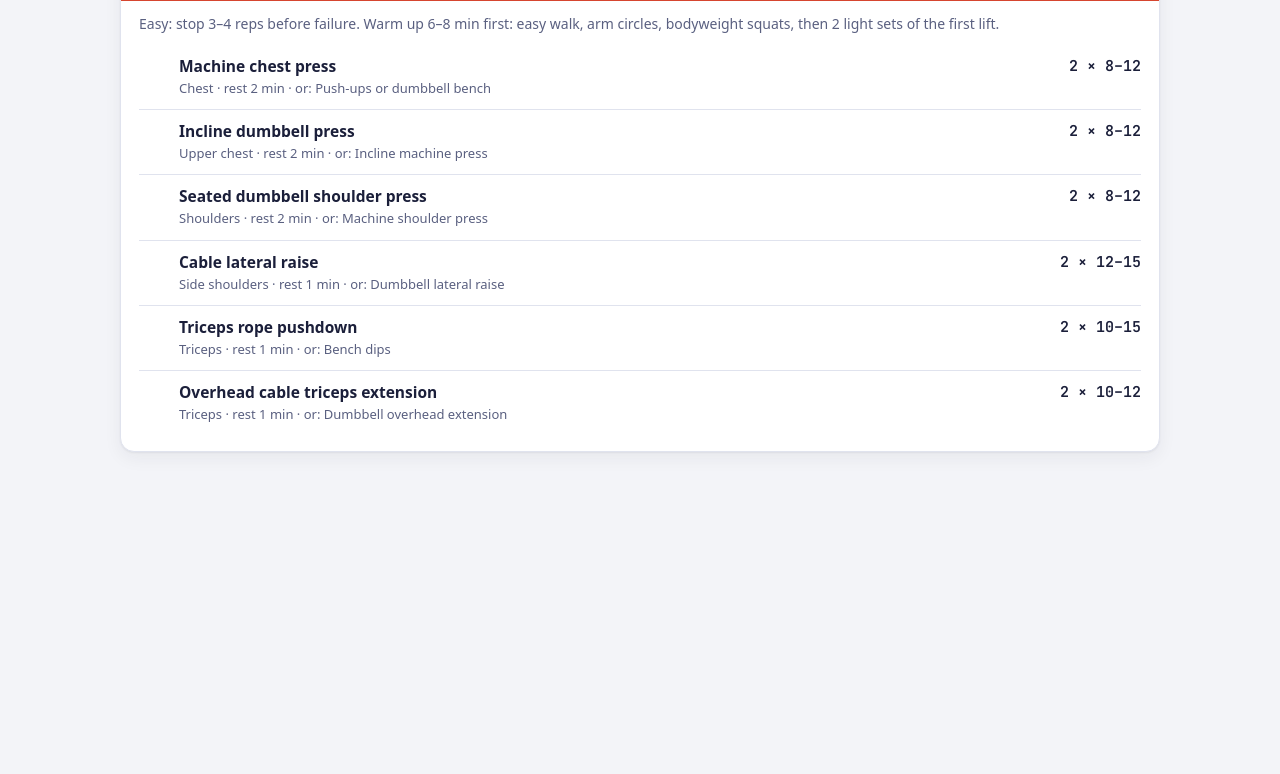
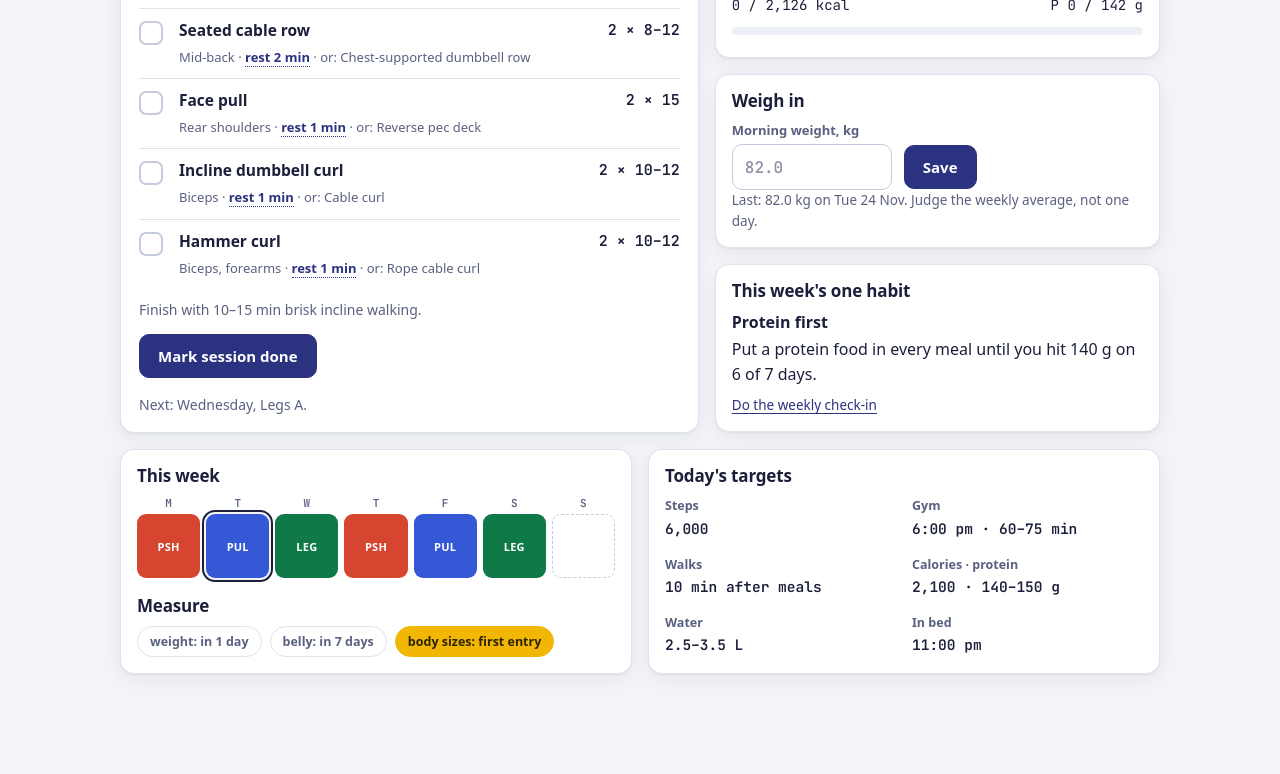
Before and after one commit to code-harmony0/fitness-plan, a plain HTML site: page index.html in a window 1280 px wide. Shown: the part 563-1337 px from the top of the page. Before the commit the page ends 1115 px from the top, so only its background shows below. Drawn offline with Linux system fonts and the light colour scheme.

Commit message:
Start plan on current week by default
Co-Authored-By: Claude Sonnet 5.5 <noreply@anthropic.com>

```diff
--- a/index.html
+++ b/index.html
@@ -814,7 +814,7 @@ function addDays(d,n){ var x=new Date(d.getFullYear(),d.getMonth(),d.getDate()+n
 function mondayOf(d){ return addDays(d,-((d.getDay()+6)%7)); }
 function diffDays(a,b){ return Math.round((a-b)/86400000); }
 function nextMonday(){ var t=new Date(); t=new Date(t.getFullYear(),t.getMonth(),t.getDate()); var add=(8-t.getDay())%7; return addDays(t,add); }
-function fresh(){ return {profile:{age:27,weight:82,height:170,about:"desk job"},start:fmt(nextMonday()),done:{},test:{},ex:{},eat:{},checks:{},log:[{id:"base",date:todayStr(),weight:82,belly:40,waist:36,biceps:13,thigh:23.5,note:"baseline",base:true}]}; }
+function fresh(){ return {profile:{age:27,weight:82,height:170,about:"desk job"},start:fmt(mondayOf(new Date())),done:{},test:{},ex:{},eat:{},checks:{},log:[{id:"base",date:todayStr(),weight:82,belly:40,waist:36,biceps:13,thigh:23.5,note:"baseline",base:true}]}; }
 var st;
 function load(){
   try{ var r=localStorage.getItem(KEY); if(r){ var o=JSON.parse(r); if(o&&Array.isArray(o.log)){ o.done=o.done||{}; o.test=o.test||{}; o.ex=o.ex||{}; o.eat=o.eat||{}; o.checks=o.checks||{}; o.profile=o.profile||{age:27,weight:82,height:170,about:"desk job"}; if(o.theme==="day") o.theme="light"; else if(o.theme!=="light"&&o.theme!=="dark") delete o.theme; return o; } } }
```
Also changed, not shown: src/index.template.html (+1 -1 lines), $S/live.png (added), $S/local.png (added).
